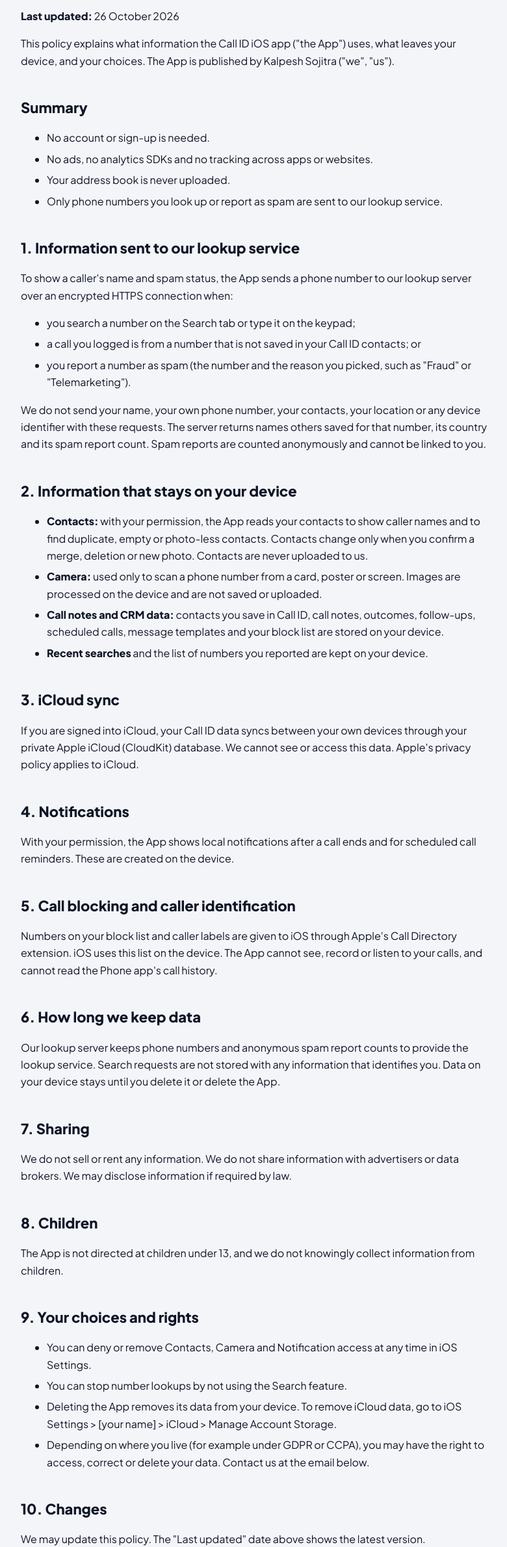
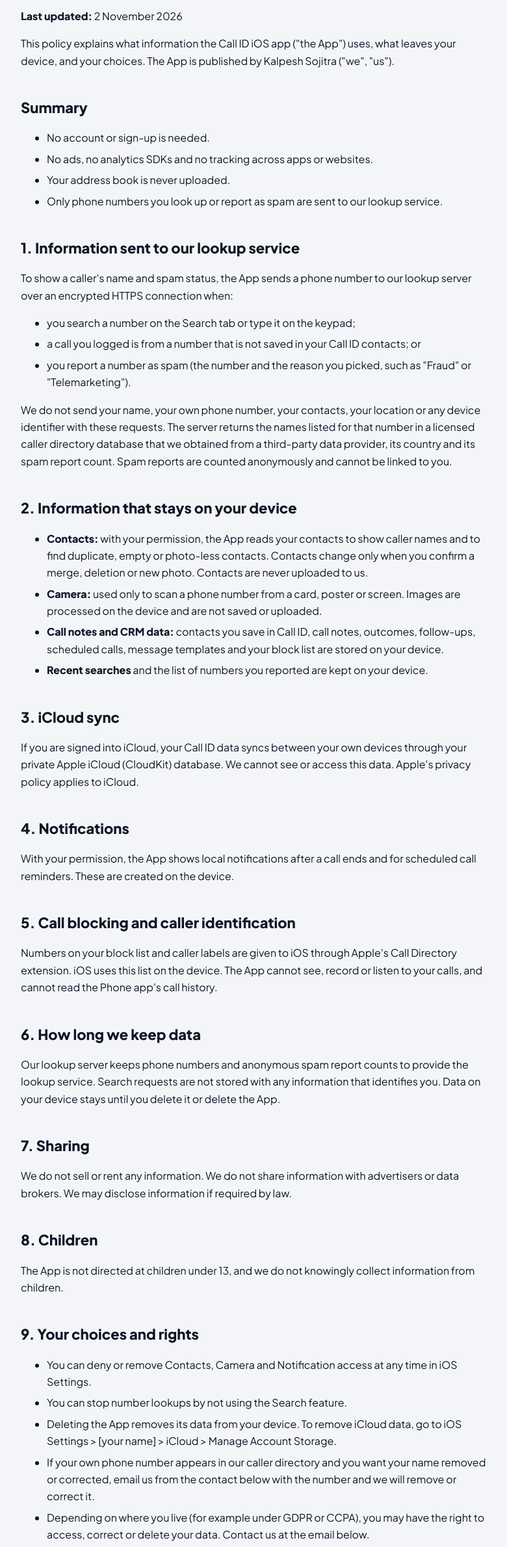
Before and after one commit to kapuriyashruti/kapuriyashruti.github.io, a plain HTML site: page callid/privacy/index.html in a window 1280 px wide. Shown: the part 181-2561 px from the top of the page at 65% size, without its empty margins (244-1024 px from the left). Drawn offline with Linux system fonts and the light colour scheme.

Commit message:
Call ID: state that lookup names come from a licensed directory
Co-Authored-By: Claude Opus 5.5 <noreply@anthropic.com>

```diff
--- a/callid/privacy/index.html
+++ b/callid/privacy/index.html
@@ -80,7 +80,7 @@ footer { margin-top: 56px; padding-top: 20px; border-top: 1px solid var(--line);
 <main>
 <div class="app"><a href="https://kapuriyashruti.github.io/callid/">Call ID: Smart Number Lookup</a></div>
 <h1>Privacy Policy — Call ID: Smart Number Lookup</h1>
-<p><strong>Last updated:</strong> 26 October 2026</p>
+<p><strong>Last updated:</strong> 2 November 2026</p>
 
 <p>This policy explains what information the Call ID iOS app ("the App") uses, what leaves your device, and your choices. The App is published by Kalpesh Sojitra ("we", "us").</p>
 
@@ -99,7 +99,7 @@ footer { margin-top: 56px; padding-top: 20px; border-top: 1px solid var(--line);
 <li>a call you logged is from a number that is not saved in your Call ID contacts; or</li>
 <li>you report a number as spam (the number and the reason you picked, such as "Fraud" or "Telemarketing").</li>
 </ul>
-<p>We do not send your name, your own phone number, your contacts, your location or any device identifier with these requests. The server returns names others saved for that number, its country and its spam report count. Spam reports are counted anonymously and cannot be linked to you.</p>
+<p>We do not send your name, your own phone number, your contacts, your location or any device identifier with these requests. The server returns the names listed for that number in a licensed caller directory database that we obtained from a third-party data provider, its country and its spam report count. Spam reports are counted anonymously and cannot be linked to you.</p>
 
 <h2>2. Information that stays on your device</h2>
 <ul>
@@ -132,6 +132,7 @@ footer { margin-top: 56px; padding-top: 20px; border-top: 1px solid var(--line);
 <li>You can deny or remove Contacts, Camera and Notification access at any time in iOS Settings.</li>
 <li>You can stop number lookups by not using the Search feature.</li>
 <li>Deleting the App removes its data from your device. To remove iCloud data, go to iOS Settings &gt; [your name] &gt; iCloud &gt; Manage Account Storage.</li>
+<li>If your own phone number appears in our caller directory and you want your name removed or corrected, email us from the contact below with the number and we will remove or correct it.</li>
 <li>Depending on where you live (for example under GDPR or CCPA), you may have the right to access, correct or delete your data. Contact us at the email below.</li>
 </ul>
 
```
Also changed, not shown: callid/support/index.html (+4 -1 lines), callid/terms/index.html (+2 -2 lines).
